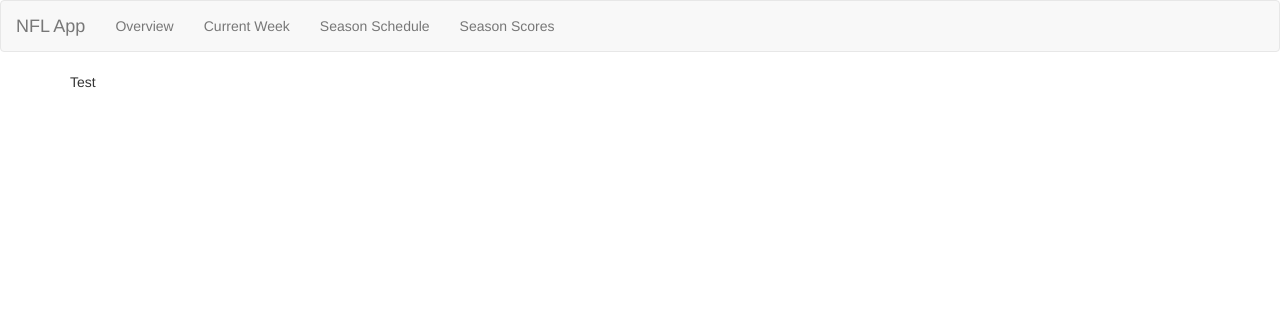
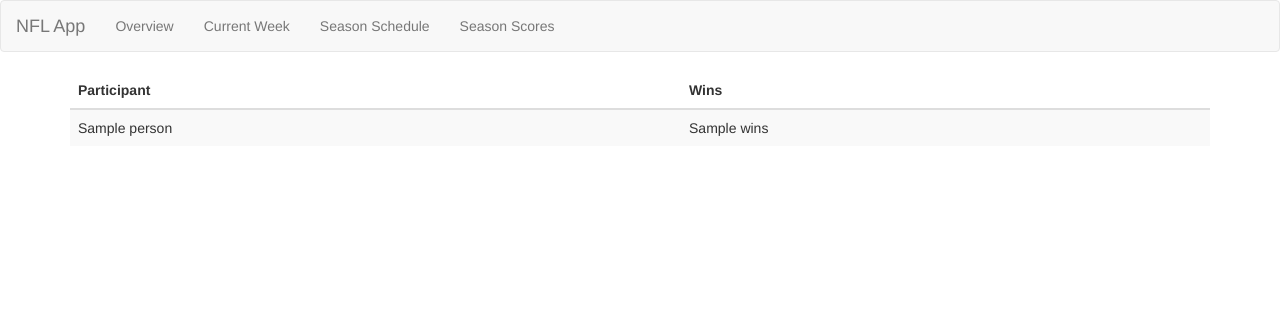
Before and after one commit to bcuevas07/caves-football-league, a Django app: template nfl_app/templates/home.html in a window 1280 px wide. Shown: the top 312 px of the page. Run offline with Django 3.2, Linux system fonts and the light colour scheme; the template is opened without the code that fills it: most values are stand-ins (such as "Sample title", 1, 10 or a date in 2020); some libraries are stand-ins or nearby versions.

Commit message:
Adding the participant list and calculating the wins on page load. Eventually store all this information in the database.

```diff
--- a/nfl_app/nfl/views.py
+++ b/nfl_app/nfl/views.py
@@ -5,14 +5,15 @@ from django.http import JsonResponse
 from django.shortcuts import render
 
 from nfl.deorators import post_only
-from nfl.utils import get_current_games, get_games_by_week, get_team_records
+from nfl.utils import get_current_games, get_games_by_week, get_team_records, get_participant_records
 
 
 # Create your views here.
 
 
 def home(request):
-    return render(request, 'home.html')
+    participant_scores = get_participant_records()
+    return render(request, 'home.html', context={'part_scores': participant_scores})
 
 
 def current_week(request):
--- a/nfl_app/templates/home.html
+++ b/nfl_app/templates/home.html
@@ -1,4 +1,25 @@
 {% extends 'base.html' %}
 {% block content %}
-    <div>Test</div>
+    <div class="row">
+        <div class="col-xs-12">
+            <div class="table responsive">
+                <table id="participant-score-table" class="table table-striped table-hover">
+                    <thead>
+                        <tr>
+                            <th>Participant</th>
+                            <th>Wins</th>
+                        </tr>
+                    </thead>
+                    <tbody>
+                        {% for person in part_scores %}
+                            <tr>
+                                <td>{{person.name}}</td>
+                                <td>{{person.wins}}</td>
+                            </tr>
+                        {% endfor %}
+                    </tbody>
+                </table>
+            </div>
+        </div>
+    </div>
 {% endblock %}
```
Also changed, not shown: nfl_app/nfl/utils.py (+22 -0 lines).
